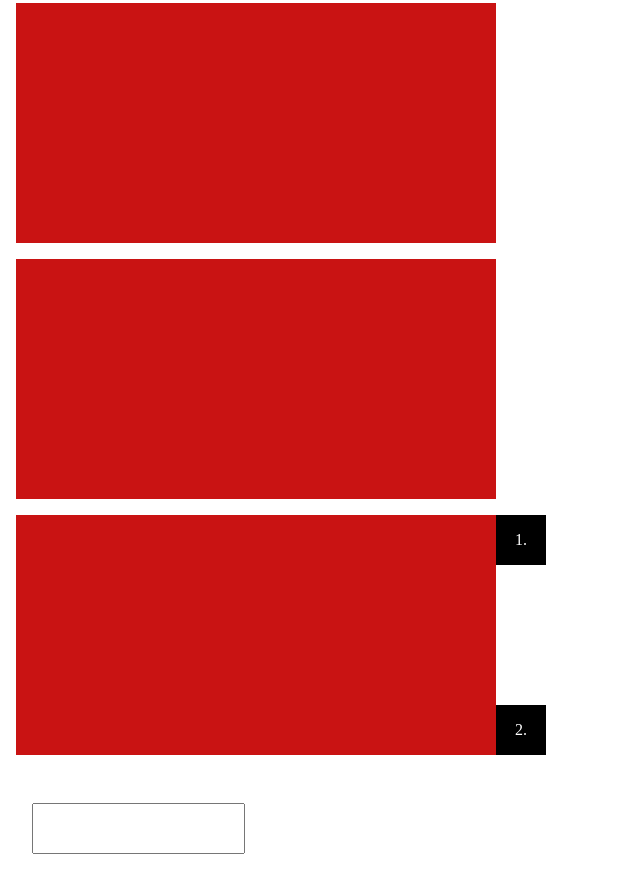
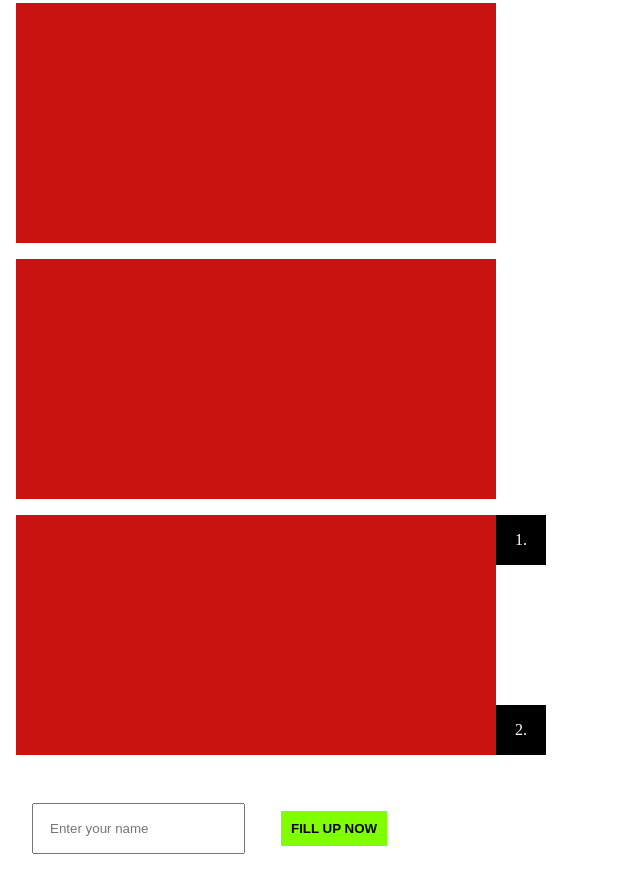
Before and after one commit to sayak-12/css, a website: page pseudo.html in a window 1280 px wide. Shown: the part 1037-1921 px from the top of the page, without its empty margins (0-640 px from the left). Drawn offline with Linux system fonts and the light colour scheme.

Commit message:
Add files via upload

```diff
--- a/pseudo.css
+++ b/pseudo.css
@@ -21,6 +21,9 @@
     margin: 2rem;
     padding: 1rem;
     transition: 0.3s;
+}
+.inp:hover{
+    border: 2px solid cyan;
 }
 .inp:focus{
         background: #000;
@@ -75,3 +78,32 @@
     left: 0;
     background: linear-gradient(to right,transparent,rgba(0, 0, 0, 0.323), transparent);
 }
+button{
+    padding: 10px;
+    outline: 0;
+    border: none;
+    background: chartreuse;
+    font-weight: bold;
+    text-transform: uppercase;
+    cursor: pointer;
+    transform: scale(1);
+    transition:0.2s;
+}
+button::after{
+    content: '';
+    height: 2px;
+    width: 100%;
+    position: absolute;
+    bottom: 0;
+    right: 0;
+    transition: 0.3s;
+    transform-origin: left;
+    transform: scaleX(0);
+}
+button:active{
+    transform: scale(1.2);
+}
+button:hover::after{
+    background-color: #c91313;
+    transform: scaleX(1);
+}
--- a/pseudo.html
+++ b/pseudo.html
@@ -15,6 +15,7 @@
     <div class="class"></div>
     <div class="class"></div>
     <div class="class"></div>
-    <input type="text" class="inp">
+    <input type="text" class="inp" placeholder="Enter your name">
+    <button>Fill up now</button>
 </body>
 </html>
```
